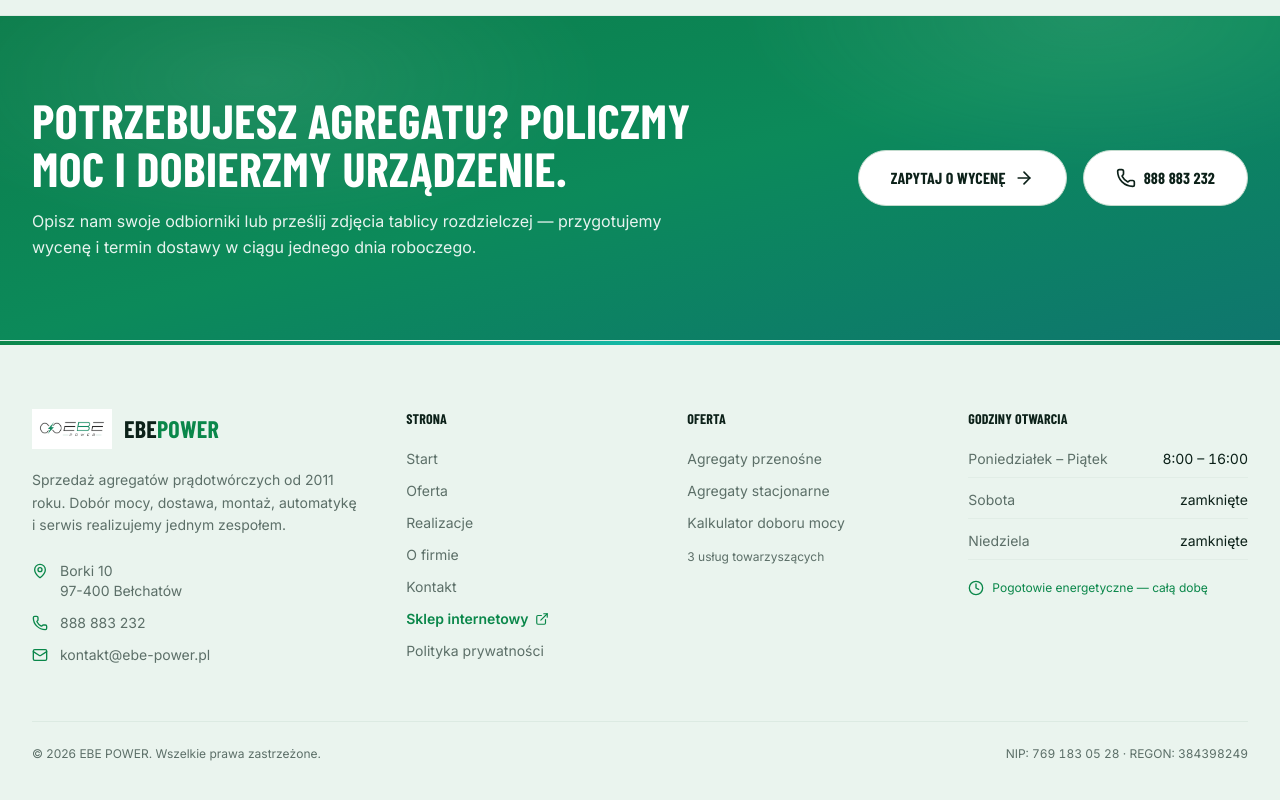
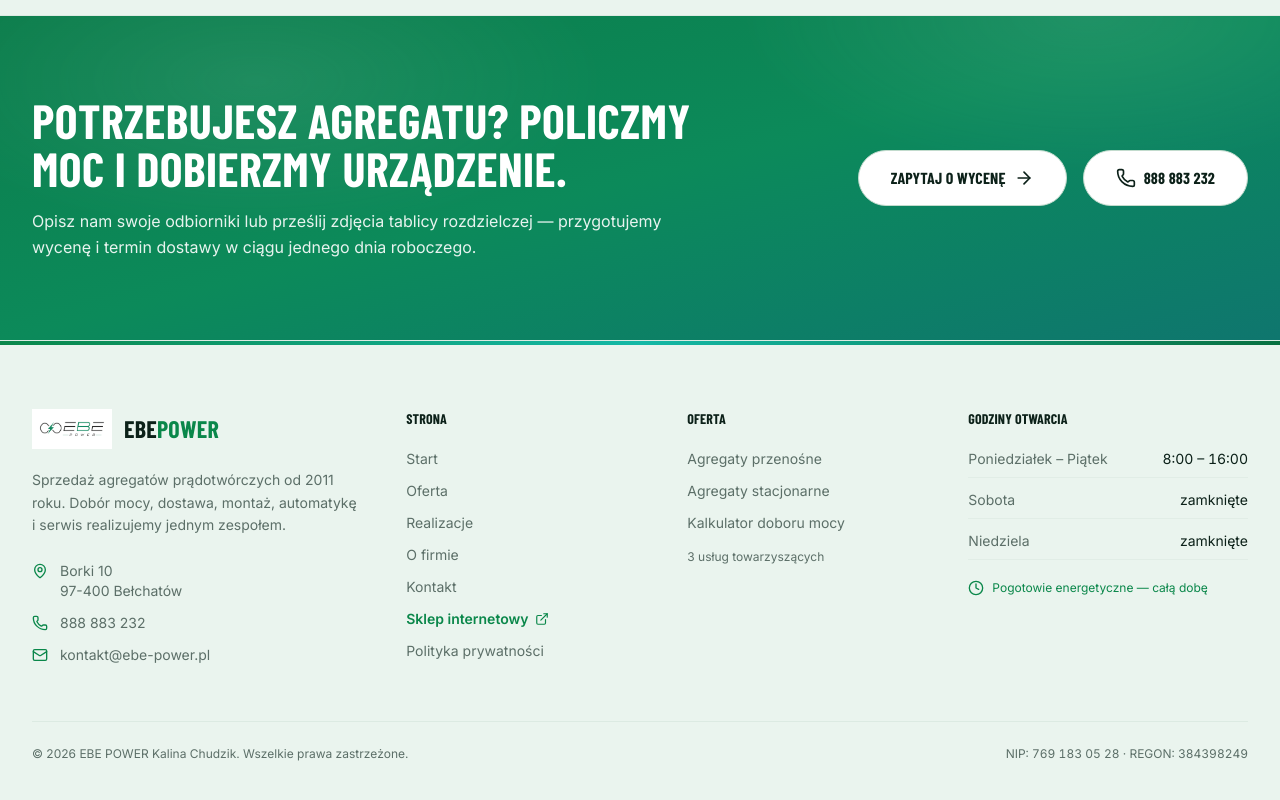
Before and after one commit to VEXORjs/ebe-power, a React (Vite) app: page / in a window 1280 px wide. Shown: the part 9243-10043 px from the top of the page. Built offline with nearby package versions, Linux system fonts and the light colour scheme; no server answers; a web font is replaced by a local one.

Commit message:
Update legal name for company in site.ts

```diff
--- a/src/content/site.ts
+++ b/src/content/site.ts
@@ -10,7 +10,7 @@
 export const company = {
   name: 'EBE POWER',
   /** Pełna nazwa do stopki, faktur, polityki prywatności */
-  legalName: 'EBE POWER', // TODO: pełna nazwa prawna wraz z formą (np. Sp. z o.o.)
+  legalName: 'EBE POWER Kalina Chudzik', // TODO: pełna nazwa prawna wraz z formą (np. Sp. z o.o.)
   claim: 'Energia, która nie zatrzyma Twojego biznesu',
   short: 'Agregaty prądotwórcze — sprzedaż, dobór mocy, montaż i serwis.',
 
```
